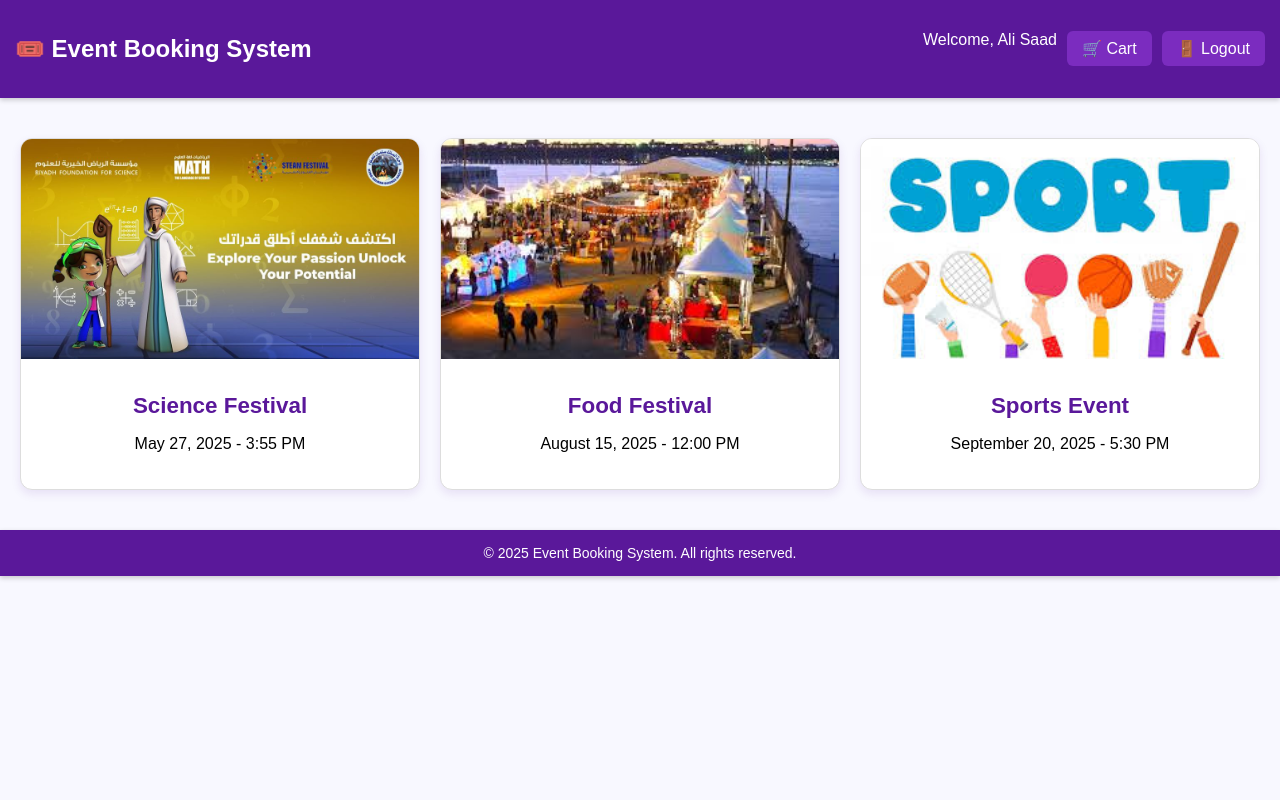
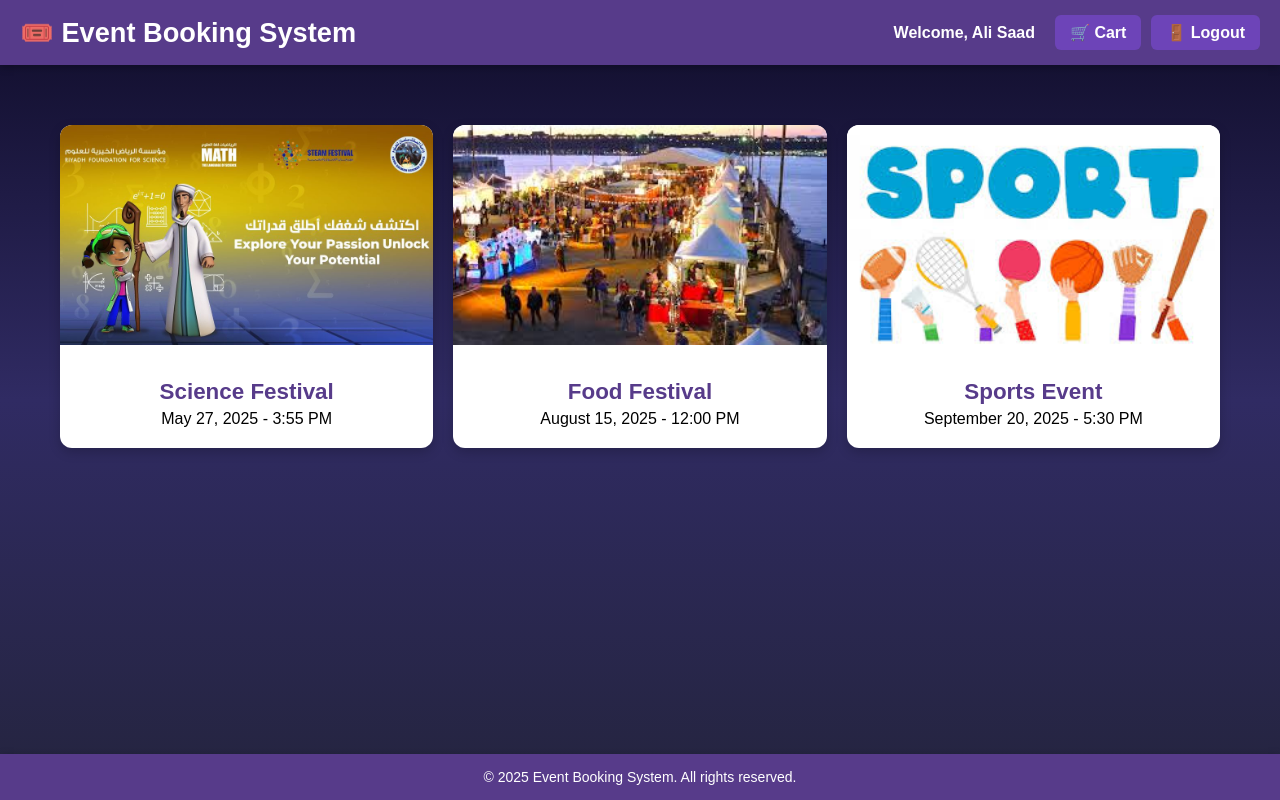
Before and after one commit to haifa-mk/web_project, a PHP site: page /customer/home.php in a window 1280 px wide. Run offline with PHP 8.4, Linux system fonts and the light colour scheme; a user stored in the database is signed in; data comes from the database, SQL or seed files in the repository.

Commit message:
Add files via upload

```diff
--- a/css/home.css
+++ b/css/home.css
@@ -1,24 +1,83 @@
-/* Layout */
-body {
-    font-family: Arial, sans-serif;
+/* ========== Reset ========== */
+* {
+  box-sizing: border-box;
   margin: 0;
   padding: 0;
-    background-color: #f8f8ff; /* light very pale background */
 }
 
-header, footer {
-    background-color: #5A189A; /* Dark purple header/footer */
-    color: white;
-    padding: 15px;
-    text-align: center;
-    box-shadow: 0 2px 5px rgba(0, 0, 0, 0.2);
+html {
+  height: 100%;
+  font-family: 'Jost', sans-serif;
 }
 
-main {
-    padding: 20px;
+body {
+  min-height: 100vh;
+  background: linear-gradient(to bottom, #0f0c29, #302b63, #24243e);
+  display: flex;
+  flex-direction: column;
 }
 
-/* Grid */
+/* ========== Header and Footer ========== */
+header, footer {
+  background-color: #573b8a;
+  color: white;
+  padding: 15px 20px;
+  box-shadow: 0 2px 8px rgba(0, 0, 0, 0.3);
+}
+
+.header-top {
+  display: flex;
+  justify-content: space-between;
+  align-items: center;
+  flex-wrap: wrap;
+}
+
+.header-top h2 {
+  font-size: 1.7rem;
+}
+
+.header-buttons {
+  display: flex;
+  align-items: center;
+  gap: 10px;
+}
+
+.header-buttons span {
+  font-weight: bold;
+  margin-right: 10px;
+}
+
+.header-buttons a {
+  background-color: #6d44b8;
+  color: white;
+  padding: 8px 15px;
+  text-decoration: none;
+  border-radius: 6px;
+  font-weight: bold;
+  transition: background-color 0.3s;
+}
+
+.header-buttons a:hover {
+  background-color: #573b8a;
+}
+
+/* Footer */
+footer {
+  text-align: center;
+  font-size: 14px;
+  margin-top: auto;
+}
+
+/* ========== Home Page Main Content ========== */
+main {
+  flex: 1;
+  padding: 20px;
+  width: 100%;
+  max-width: 1200px;
+  margin: 20px auto;
+}
+
+/* Event Grid */
 .event-grid {
   display: grid;
   grid-template-columns: repeat(3, 1fr);
@@ -26,20 +85,18 @@ main {
   margin-top: 20px;
 }
 
-/* Card */
 .card {
-    background-color: white;
-    border: 1px solid #ddd;
+  background: white;
   border-radius: 12px;
   overflow: hidden;
-    box-shadow: 0 4px 10px rgba(90, 24, 154, 0.1); /* slight purple shadow */
+  box-shadow: 0 4px 12px rgba(0, 0, 0, 0.2);
+  position: relative;
   transition: transform 0.3s, box-shadow 0.3s;
-    position: relative;
 }
 
 .card:hover {
   transform: translateY(-5px);
-    box-shadow: 0 6px 15px rgba(90, 24, 154, 0.3);
+  box-shadow: 0 6px 15px rgba(0, 0, 0, 0.3);
 }
 
 .card img {
@@ -57,7 +114,7 @@ main {
   margin: 10px 0 5px;
   font-size: 1.4rem;
   font-weight: bold;
-    color: #5A189A;
+  color: #573b8a;
 }
 
 .book-btn {
@@ -65,15 +122,15 @@ main {
   bottom: 15px;
   left: 50%;
   transform: translateX(-50%);
-    background-color: #9D4EDD; /* lighter purple */
+  background-color: #573b8a;
   color: white;
+  padding: 10px 20px;
   border: none;
-    padding: 10px 20px;
+  border-radius: 8px;
+  font-size: 1rem;
+  cursor: pointer;
   opacity: 0;
   transition: opacity 0.3s, background-color 0.3s;
-    cursor: pointer;
-    border-radius: 8px;
-    font-size: 1rem;
 }
 
 .card:hover .book-btn {
@@ -81,41 +138,10 @@ main {
 }
 
 .book-btn:hover {
-    background-color: #7B2CBF;
+  background-color: #6d44b8;
 }
 
-/* Header elements */
-.header-top {
-    display: flex;
-    justify-content: space-between;
-    align-items: center;
-}
-
-.header-buttons {
-    display: flex;
-    gap: 10px;
-}
-
-.header-buttons a {
-    background-color: #7B2CBF;
-    color: white;
-    padding: 8px 15px;
-    text-decoration: none;
-    border-radius: 6px;
-    transition: background-color 0.3s;
-}
-
-.header-buttons a:hover {
-    background-color: #5A189A;
-}
-
-footer {
-    text-align: center;
-    font-size: 14px;
-    margin-top: 20px;
-}
-
-/* Responsive Design */
+/* ========== Responsive Design ========== */
 @media (max-width: 1024px) {
   .event-grid {
     grid-template-columns: repeat(2, 1fr);
@@ -133,7 +159,8 @@ footer {
 
   .header-top {
     flex-direction: column;
-        align-items: center;
+    gap: 10px;
+    text-align: center;
   }
 }
 
```
Lines whose indentation alone changed are shown as unchanged.
